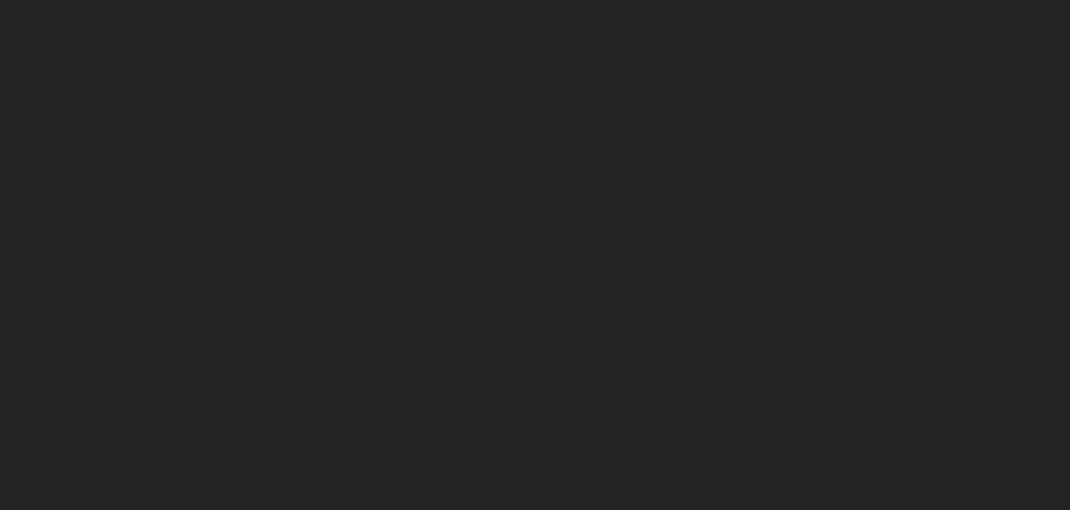
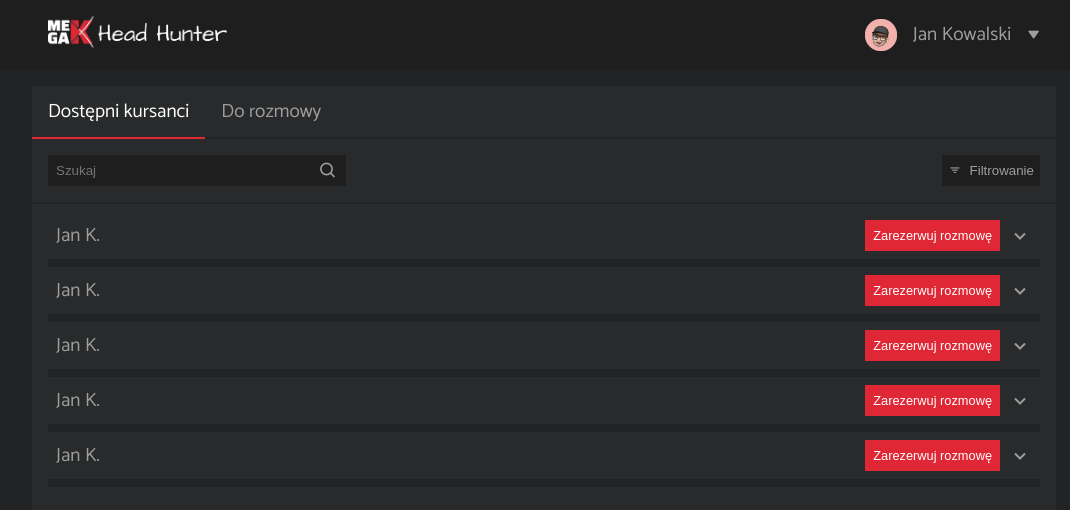
Before and after one commit to tomaszburas/HeadHunter-MK-FE, a React (Create React App) app: page /hr/active-students in a window 1280 px wide. Before the commit this address had no page. Shown: the top 510 px of the page, without its empty margins (96-1166 px from the left). Built offline with nearby package versions, Linux system fonts and the light colour scheme.

Commit message:
Added route /hr/active-students

```diff
--- a/src/App.tsx
+++ b/src/App.tsx
@@ -4,6 +4,7 @@
 import {Login} from './views/Login';
 import {AccountActivation} from './views/AccountActivation';
 import {StudentEdit} from './views/StudentEdit';
+import {MainHr} from './views/MainHr';
 
 export const App = () => {
   return (
@@ -12,6 +13,7 @@
         <Route path={`/login`} element={<Login />} />
         <Route path={`/activation`} element={<AccountActivation />} />
         <Route path={`/student/edit`} element={<StudentEdit />} />
+        <Route path={`/hr/active-students`} element={<MainHr />} />
       </Routes>
     </Container>
   );
```
